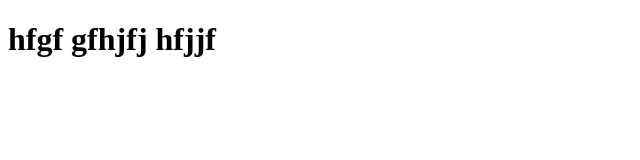
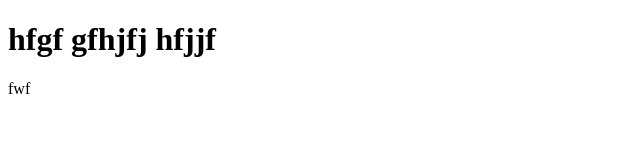
Before and after one commit to samllr001/Landing-50, a plain HTML site: page index.html in a window 1280 px wide. Shown: the full height of the page, 0-640 px from the left. Drawn offline with Linux system fonts and the light colour scheme.

Commit message:
new update

```diff
--- a/index.html
+++ b/index.html
@@ -9,7 +9,7 @@
 <body>
 
     <h1>hfgf gfhjfj hfjjf</h1>
-
+<div>fwf</div>
  <script></script>
 </body>
 </html>
```
